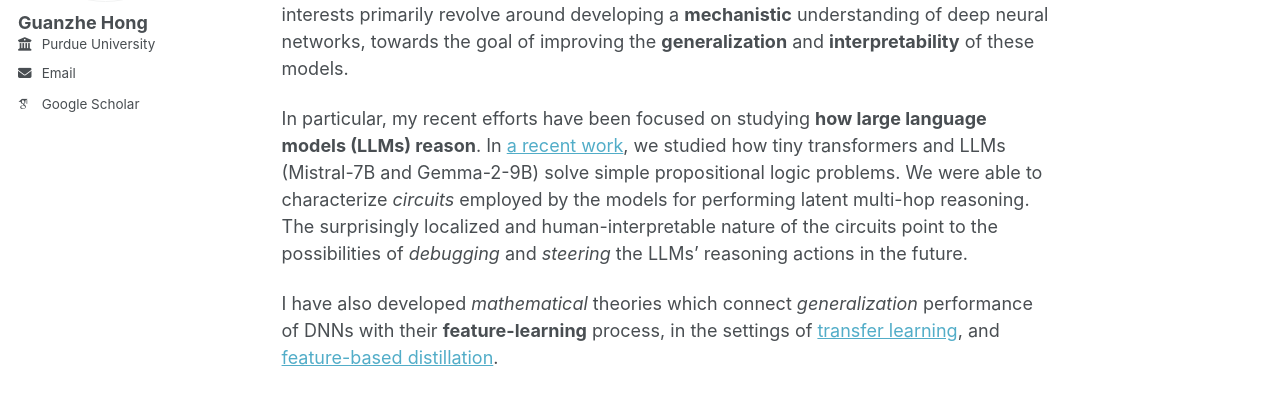
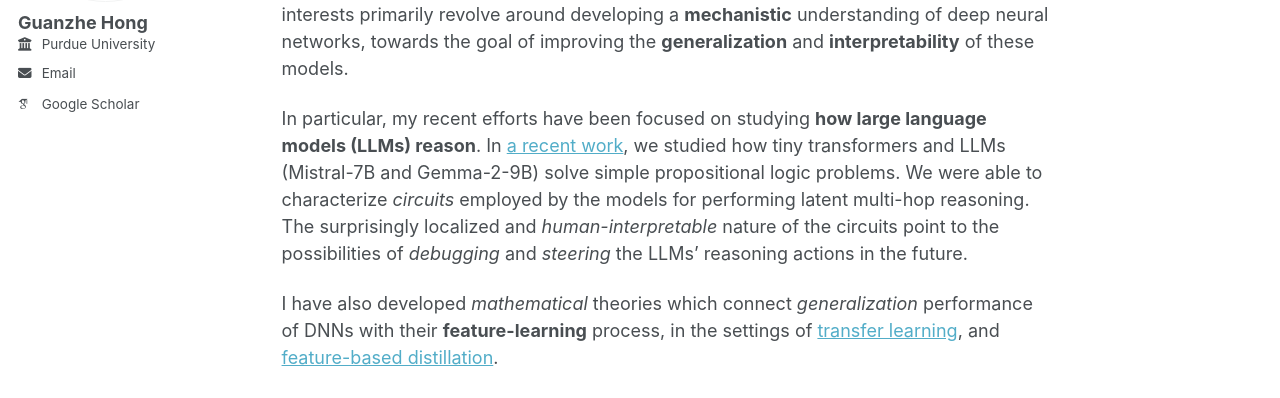
Before and after one commit to guanzhehong/guanzhehong, a Jekyll site: the page built from _pages/about.md, in a window 1280 px wide and 1258 px high. Shown: the part 279-677 px from the top of the window. Built offline with Jekyll 4.4.1, drawn with Linux system fonts in a browser that asks for light colours; some web fonts are replaced.

```diff
--- a/_pages/about.md
+++ b/_pages/about.md
@@ -11,7 +11,7 @@ I am a final-year PhD student in the School of ECE at Purdue University, advised
 
 I am interested in both the theoretical and applied sides of deep learning. My research interests primarily revolve around developing a **mechanistic** understanding of deep neural networks, towards the goal of improving the **generalization** and **interpretability** of these models.
 
-In particular, my recent efforts have been focused on studying **how large language models (LLMs) reason**. In [a recent work](https://arxiv.org/pdf/2411.04105v3), we studied how tiny transformers and LLMs (Mistral-7B and Gemma-2-9B) solve simple propositional logic problems. We were able to characterize _circuits_ employed by the models for performing latent multi-hop reasoning. The surprisingly localized and human-interpretable nature of the circuits point to the possibilities of _debugging_ and _steering_ the LLMs' reasoning actions in the future.
+In particular, my recent efforts have been focused on studying **how large language models (LLMs) reason**. In [a recent work](https://arxiv.org/pdf/2411.04105v3), we studied how tiny transformers and LLMs (Mistral-7B and Gemma-2-9B) solve simple propositional logic problems. We were able to characterize _circuits_ employed by the models for performing latent multi-hop reasoning. The surprisingly localized and _human-interpretable_ nature of the circuits point to the possibilities of _debugging_ and _steering_ the LLMs' reasoning actions in the future.
 
 I have also developed _mathematical_ theories which connect _generalization_ performance of DNNs with their **feature-learning** process, in the settings of [transfer learning](https://arxiv.org/abs/2410.23129), and [feature-based distillation](https://arxiv.org/abs/2103.07600).
 
```
